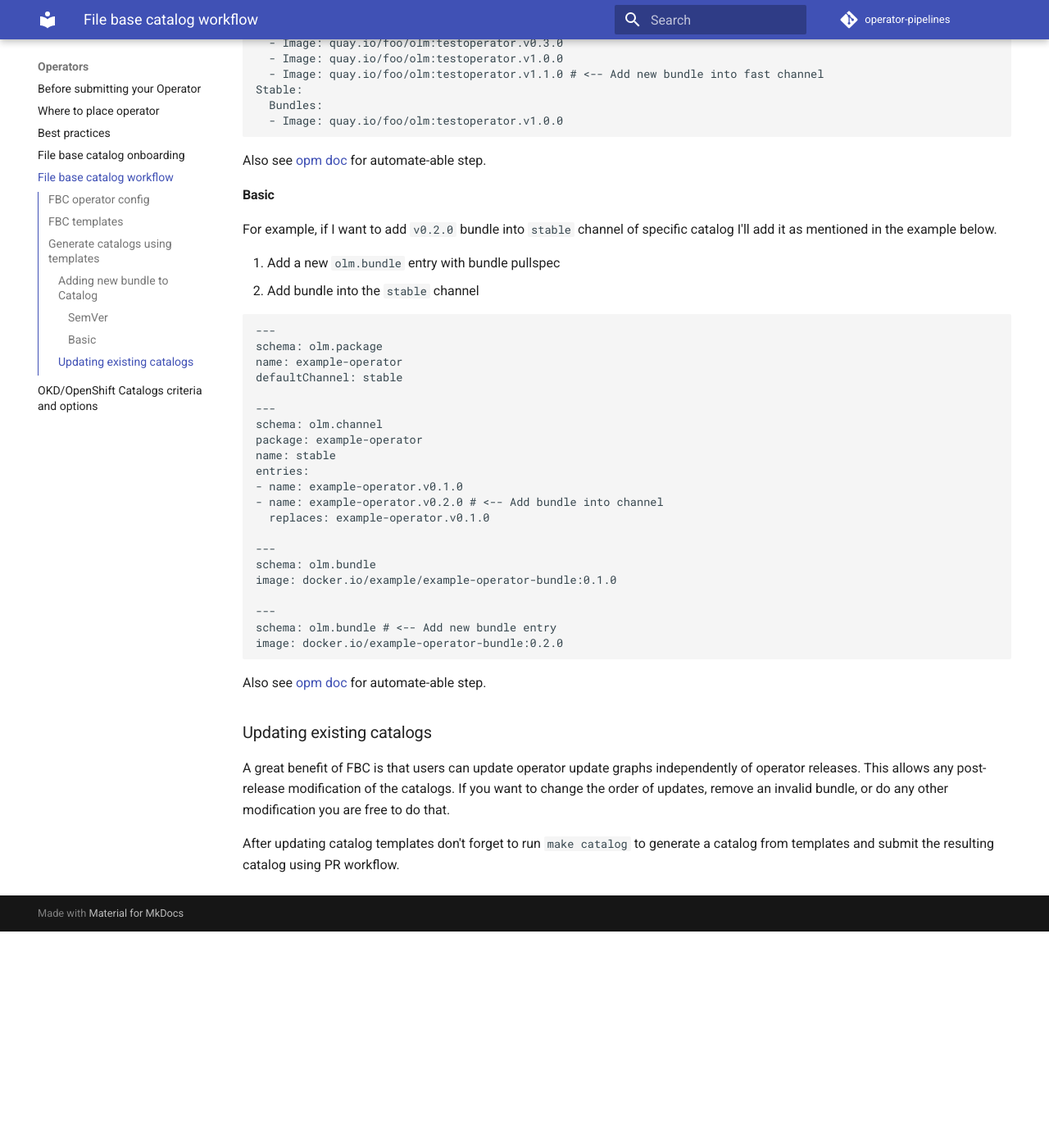
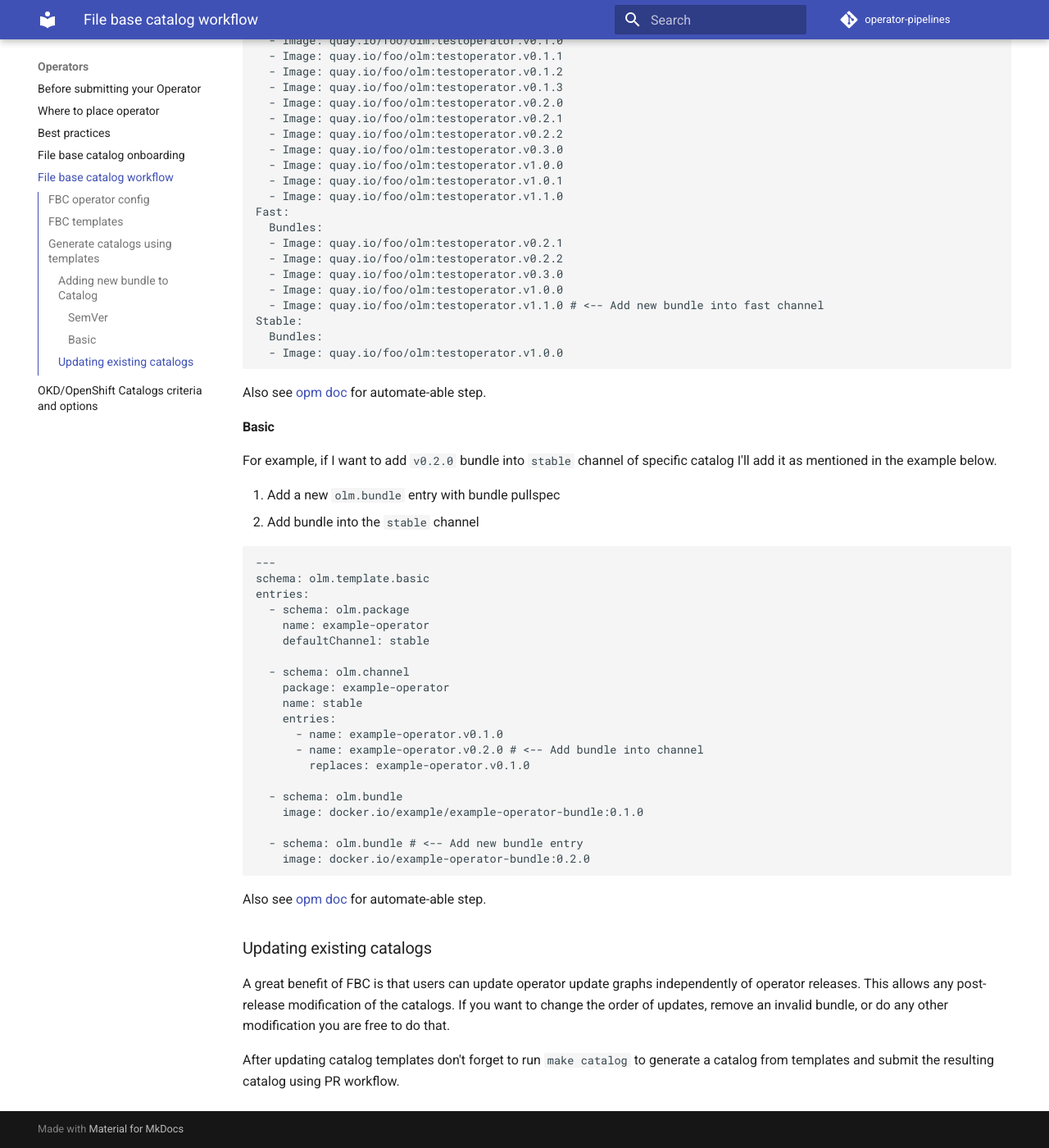
Before and after one commit to redhat-openshift-ecosystem/operator-pipelines, an MkDocs documentation site: the page built from docs/users/fbc_workflow.md, in a window 1280 px wide and 1400 px high, scrolled down 2578 px. Shown: the whole window at 82% size. Built offline with MkDocs 1.6.1 and Material for MkDocs 9.7.7, drawn with Linux system fonts in a browser that asks for light colours; comment, search, counter and statistics services are not loaded; before the commit the page ends 3714 px from its top, so only the background shows below that; some of the changed text lies outside the part shown.

Commit message:
Migrate to a new basic template schema
A opm introduced a new breaking change and changed a basic template
schema. The schema produced by the fbc migration tool was no longer
supported and required a change.

This commit adapts to a new opm version and produce new basic template
schema. It also updates a onboarding doc to reflect a changes and does
couple of user improvements.

JIRA: ISV-5164

Signed-off-by: Ales Raszka <araszka@redhat.com>

````diff
--- a/docs/users/fbc_workflow.md
+++ b/docs/users/fbc_workflow.md
@@ -127,7 +129,7 @@ Stable:
   Bundles:
   - Image: quay.io/foo/olm:testoperator.v1.0.0
 ```
-Also see [opm doc](https://olm.operatorframework.io/docs/advanced-tasks/catalog-update-formulary/#fbc)
+Also see [opm doc](https://olm.operatorframework.io/docs/advanced-tasks/catalog-update-formulary/#semver)
 for automate-able step.
 
 #### Basic
@@ -139,29 +141,28 @@ add it as mentioned in the example below.
 
 ```yaml
 ---
-schema: olm.package
-name: example-operator
-defaultChannel: stable
+schema: olm.template.basic
+entries:
+  - schema: olm.package
+    name: example-operator
+    defaultChannel: stable
 
----
-schema: olm.channel
-package: example-operator
-name: stable
-entries:
-- name: example-operator.v0.1.0
-- name: example-operator.v0.2.0 # <-- Add bundle into channel
-  replaces: example-operator.v0.1.0
+  - schema: olm.channel
+    package: example-operator
+    name: stable
+    entries:
+      - name: example-operator.v0.1.0
+      - name: example-operator.v0.2.0 # <-- Add bundle into channel
+        replaces: example-operator.v0.1.0
 
----
-schema: olm.bundle
-image: docker.io/example/example-operator-bundle:0.1.0
+  - schema: olm.bundle
+    image: docker.io/example/example-operator-bundle:0.1.0
 
----
-schema: olm.bundle # <-- Add new bundle entry
-image: docker.io/example-operator-bundle:0.2.0
+  - schema: olm.bundle # <-- Add new bundle entry
+    image: docker.io/example-operator-bundle:0.2.0
 ```
 
-Also see [opm doc](https://olm.operatorframework.io/docs/advanced-tasks/catalog-update-formulary/#semver)
+Also see [opm doc](https://olm.operatorframework.io/docs/advanced-tasks/catalog-update-formulary/#fbc)
 for automate-able step.
 
 ### Updating existing catalogs
````
Also changed, not shown: other parts of docs/users/fbc_workflow.md (+3 -1 lines), docs/users/fbc_onboarding.md (+3 -3 lines), docs/img/release-info.png (added), 2 other files.
